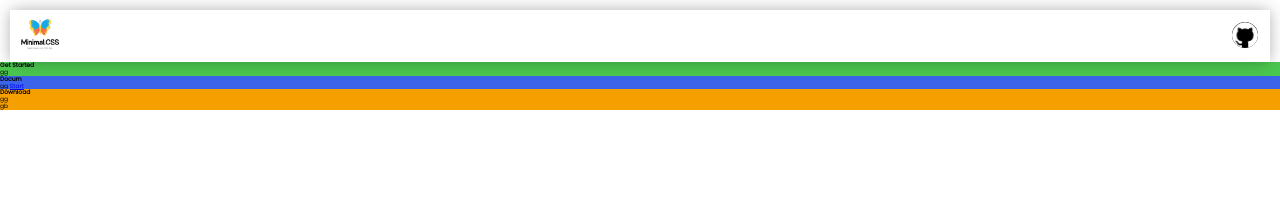
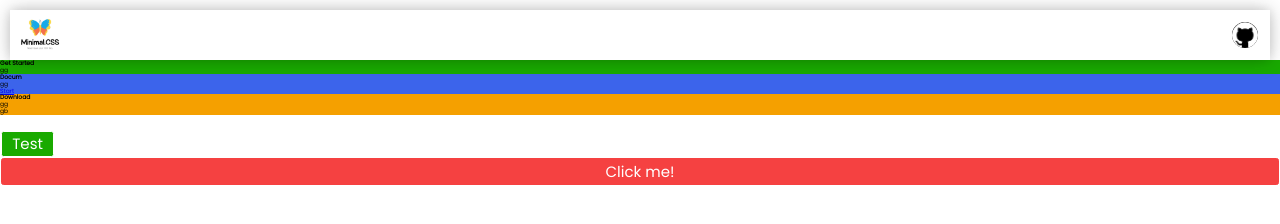
Before and after one commit to CodeWithSushil/minimal.css, a plain HTML site: page index.html in a window 1280 px wide. Drawn offline with Linux system fonts and the light colour scheme.

Commit message:
add btn co or

```diff
--- a/css/minimal.css
+++ b/css/minimal.css
@@ -358,10 +358,12 @@ template {
 *,
 *::after,
 *::before {
-    box-sizing: inherit;
-    -webkit-box-sizing: inherit;
-    -moz-box-sizing: inherit;
-    -ms-box-sizing: inherit;
+    margin: 0%;
+    padding: 0%;
+    box-sizing: border-box !important;
+    -webkit-box-sizing: border-box !important;
+    -moz-box-sizing: border-box !important;
+    -ms-box-sizing: border-box !important;
 }
 
 html {
@@ -377,17 +379,10 @@ html {
 
 /* font calc
 ** 16px = 1rem
-14px = 0.87rem
 12px = 0.75rem
 8px = 0.50rem
 4px = 0.25rem
-2px = 0.12rem
 */
-
-body {
-    margin: 0%;
-    padding: 0%;
-}
 
 html {
     scroll-behavior: smooth;
@@ -405,8 +400,8 @@ html {
 
 html,
 body {
-    width: 100%;
-    height: 100%;
+    width: 100vw;
+    height: 100vh;
 }
 
 h1,
@@ -417,13 +412,18 @@ h5,
 h6 {
     margin: 0rem;
 }
+a,
+span,
+img {
+    display: block !important;
+}
 
 :root {
-    --dark: rgb(40, 40, 40);
+    --dark: rgb(42, 42, 45);
     --black: rgb(0, 0, 0);
     --light: rgb(255, 255, 255);
     --primary: rgb(60, 100, 235);
-    --success: rgb(75, 200, 80);
+    --success: #19aa00;
     --warning: rgb(245, 160, 0);
     --danger: rgb(245, 65, 65);
     --info: rgb(0, 180, 200);
@@ -628,10 +628,51 @@ h6 {
     border-color: inherit;
 }
 
+.btn,
+button,
+[type="button"],
+[type="submit"],
+[type="reset"] {
+    font-size: 15px !important;
+    display: block !important;
+    margin: 0.125rem !important;
+    padding: 0.35rem 1rem !important;
+    outline: none !important;
+    border-radius: 0.25rem !important;
+    border-style: solid !important;
+    border-width: 0.125rem !important;
+    text-decoration: none !important;
+}
+
+.btn-danger {
+    text-align: center !important;
+    color: var(--light) !important;
+    background-color: var(--danger) !important;
+    border-color: var(--danger);
+}
+.btn-danger:hover,
+.btn-danger:focus {
+    color: var(--danger) !important;
+    background-color: var(--light) !important;
+    border-color: var(--danger) !important;
+}
+.btn-success {
+    text-align: center !important;
+    color: var(--light) !important;
+    background-color: var(--success) !important;
+    border-color: var(--light);
+}
+.btn-success:hover,
+.btn-success:focus {
+    color: var(--success) !important;
+    background-color: var(--light) !important;
+    border-color: var(--success) !important;
+}
+
 /* Flex Box styles */
 .flex {
-    display: flex!important;
-    display: -webkit-flex!important;
+    display: flex !important;
+    display: -webkit-flex !important;
 }
 .column {
     flex-direction: column !important;
--- a/index.html
+++ b/index.html
@@ -111,7 +111,9 @@
                 </div>
             </div>
         </div>
-
+        <br><br>
+        <input type="button" value="Test" class="btn btn-success">
+        <a class="btn btn-danger">Click me!</a>
         <script src="./js/main.js"></script>
     </body>
 </html>
```
